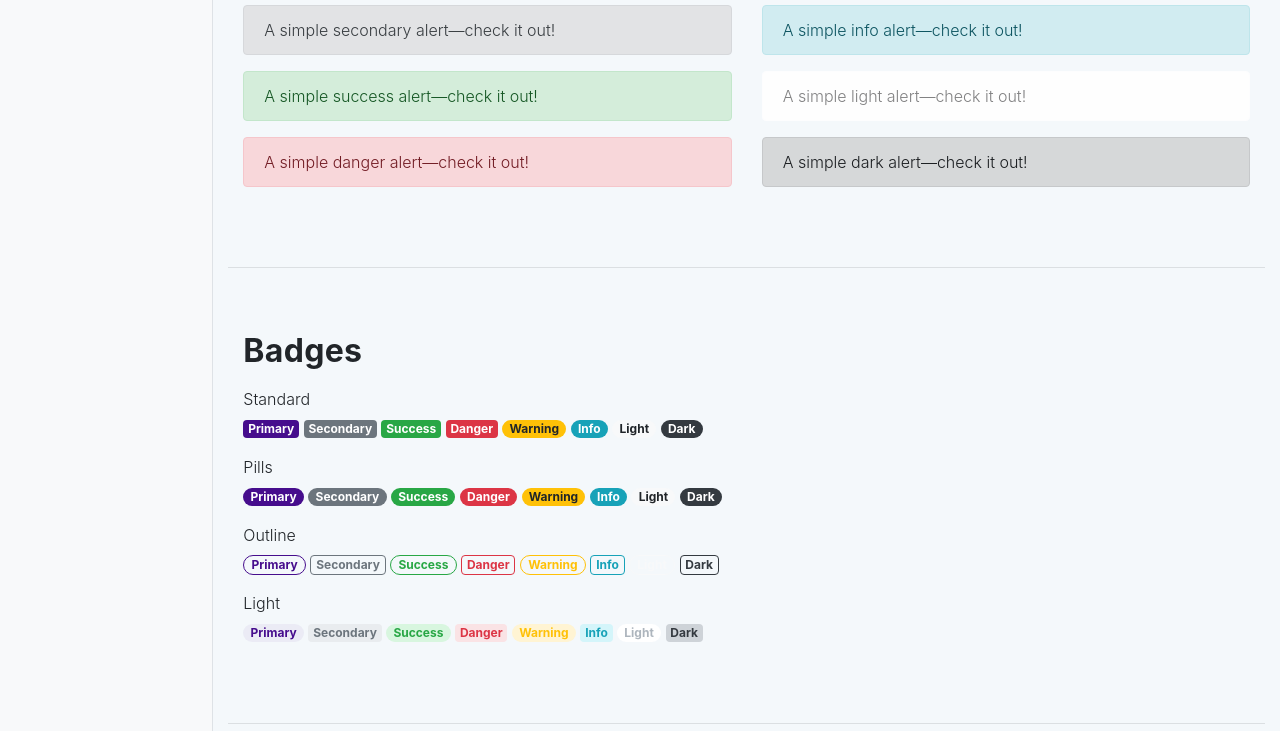
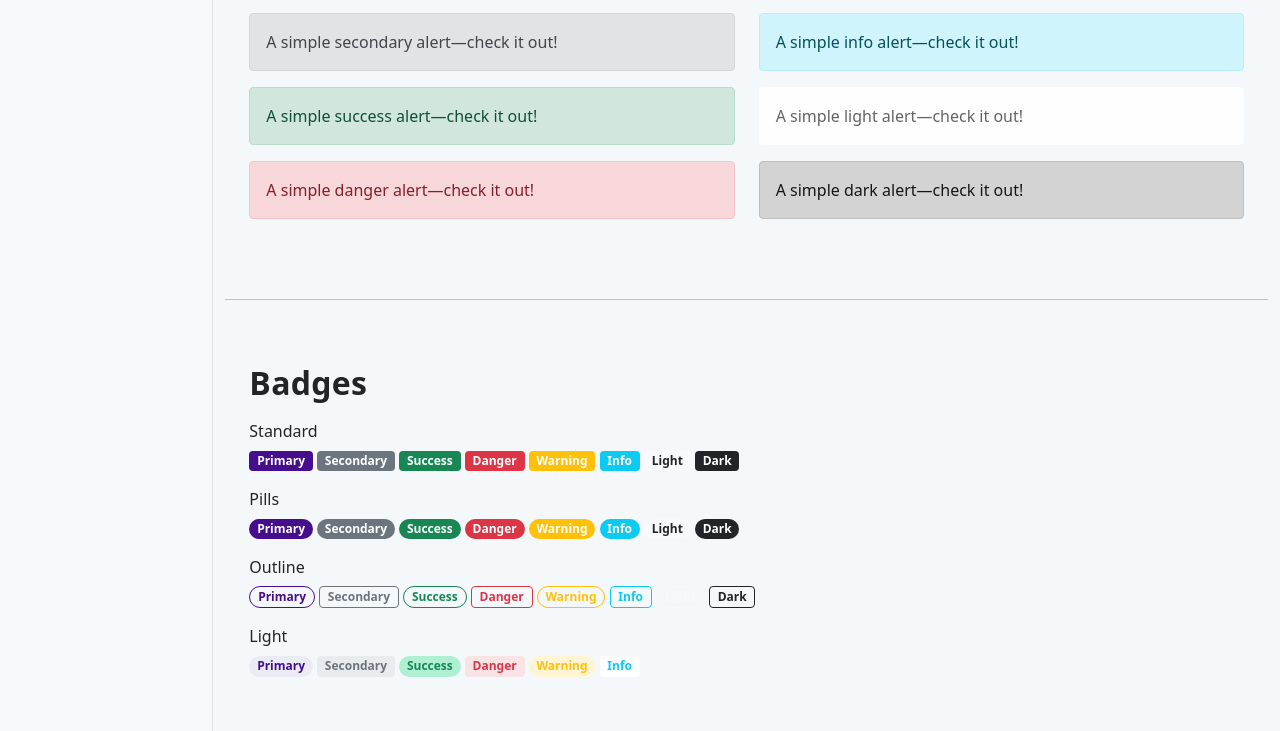
Before and after one commit to LayeredStudio/layered-bootstrap, a website built with webpack: page components.html in a window 1280 px wide. Shown: the part 766-1497 px from the top of the page. Built offline with nearby package versions, Linux system fonts and the light colour scheme.

Commit message:
Updated - Bootstrap v5, removed jQuery

```diff
--- a/components.html
+++ b/components.html
@@ -32,29 +32,30 @@
 	<body>
 
 		<nav class="navbar navbar-expand-lg fixed-top">
+			<div class="container-fluid">
 				<a class="navbar-brand" href="index.html">Layered Design</a>
 				<button class="navbar-toggler text-primary-light" type="button" data-toggle="collapse" data-target="#navbarSupportedContent" aria-controls="navbarSupportedContent" aria-expanded="false" aria-label="Toggle navigation">&#9776; Menu</button>
 
 				<div class="collapse navbar-collapse" id="navbarSupportedContent">
 					<ul class="navbar-nav">
-					<li class="nav-item mr-1">
+						<li class="nav-item me-1">
 							<a class="nav-link" href="brand.html">Brand</a>
 						</li>
-					<li class="nav-item mr-1 active">
+						<li class="nav-item me-1 active">
 							<a class="nav-link" href="components.html">Components</a>
 						</li>
 					</ul>
 
-				<ul class="navbar-nav ml-auto">
-					<li class="nav-item ml-4">
+					<ul class="navbar-nav ms-auto">
+						<li class="nav-item ms-4">
 							<a class="nav-link btn btn-primary" href="#">Sign in</a>
 						</li>
-					<li class="nav-item ml-2">
+						<li class="nav-item ms-2">
 							<a class="nav-link" href="#">Create account</a>
 						</li>
-					<li class="nav-item dropdown ml-3 active">
-						<a class="nav-link dropdown-toggle" data-toggle="dropdown" href="#" role="button" aria-haspopup="true" aria-expanded="false">
-							<img class="rounded-circle mr-1" src="https://files.layered.market/neutral-2.png" alt="Anonymous" width="19" height="19" />
+						<li class="nav-item dropdown ms-3 active">
+							<a class="nav-link dropdown-toggle" data-bs-toggle="dropdown" href="#" role="button" aria-haspopup="true" aria-expanded="false">
+								<img class="rounded-circle me-1" src="https://files.layered.market/neutral-2.png" alt="Anonymous" width="19" height="19" />
 								Anonymous
 							</a>
 							<div class="dropdown-menu">
@@ -65,6 +66,7 @@
 							</div>
 						</li>
 					</ul>
+				</div>
 			</div>
 		</nav>
 
@@ -77,7 +79,7 @@
 
 			<div class="container-fluid">
 				<div class="row">
-					<div class="col-md-2 border-right bg-light py-3">
+					<div class="col-md-2 border-end bg-light py-3">
 
 						<div class="sticky-top" style="top: 64px">
 							<ul class="nav flex-column">
@@ -175,50 +177,48 @@
 
 								<p class="mb-1">Standard</p>
 								<p>
-									<span class="badge badge-primary">Primary</span>
-									<span class="badge badge-secondary">Secondary</span>
-									<span class="badge badge-success">Success</span>
-									<span class="badge badge-danger">Danger</span>
-									<span class="badge badge-pill badge-warning">Warning</span>
-									<span class="badge badge-pill badge-info">Info</span>
-									<span class="badge badge-pill badge-light">Light</span>
-									<span class="badge badge-pill badge-dark">Dark</span>
+									<span class="badge bg-primary">Primary</span>
+									<span class="badge bg-secondary">Secondary</span>
+									<span class="badge bg-success">Success</span>
+									<span class="badge bg-danger">Danger</span>
+									<span class="badge bg-warning">Warning</span>
+									<span class="badge bg-info">Info</span>
+									<span class="badge bg-light text-dark">Light</span>
+									<span class="badge bg-dark">Dark</span>
 								</p>
 
 								<p class="mb-1">Pills</p>
 								<p>
-									<span class="badge badge-pill badge-primary">Primary</span>
-									<span class="badge badge-pill badge-secondary">Secondary</span>
-									<span class="badge badge-pill badge-success">Success</span>
-									<span class="badge badge-pill badge-danger">Danger</span>
-									<span class="badge badge-pill badge-pill badge-warning">Warning</span>
-									<span class="badge badge-pill badge-pill badge-info">Info</span>
-									<span class="badge badge-pill badge-pill badge-light">Light</span>
-									<span class="badge badge-pill badge-pill badge-dark">Dark</span>
+									<span class="badge rounded-pill bg-primary">Primary</span>
+									<span class="badge rounded-pill bg-secondary">Secondary</span>
+									<span class="badge rounded-pill bg-success">Success</span>
+									<span class="badge rounded-pill bg-danger">Danger</span>
+									<span class="badge rounded-pill bg-warning">Warning</span>
+									<span class="badge rounded-pill bg-info">Info</span>
+									<span class="badge rounded-pill bg-light text-dark">Light</span>
+									<span class="badge rounded-pill bg-dark">Dark</span>
 								</p>
 
 								<p class="mb-1">Outline</p>
 								<p>
-									<span class="badge badge-pill badge-outline-primary">Primary</span>
+									<span class="badge rounded-pill badge-outline-primary">Primary</span>
 									<span class="badge badge-outline-secondary">Secondary</span>
-									<span class="badge badge-pill badge-outline-success">Success</span>
+									<span class="badge rounded-pill badge-outline-success">Success</span>
 									<span class="badge badge-outline-danger">Danger</span>
-									<span class="badge badge-pill badge-outline-warning">Warning</span>
+									<span class="badge rounded-pill badge-outline-warning">Warning</span>
 									<span class="badge badge-outline-info">Info</span>
-									<span class="badge badge-pill badge-outline-light">Light</span>
+									<span class="badge rounded-pill badge-outline-light">Light</span>
 									<span class="badge badge-outline-dark">Dark</span>
 								</p>
 
 								<p class="mb-1">Light</p>
 								<p>
-									<span class="badge badge-pill badge-light-primary">Primary</span>
-									<span class="badge badge-light-secondary">Secondary</span>
-									<span class="badge badge-pill badge-light-success">Success</span>
-									<span class="badge badge-light-danger">Danger</span>
-									<span class="badge badge-pill badge-light-warning">Warning</span>
-									<span class="badge badge-light-info">Info</span>
-									<span class="badge badge-pill badge-light-light">Light</span>
-									<span class="badge badge-light-dark">Dark</span>
+									<span class="badge rounded-pill text-primary bg-primary-lighter">Primary</span>
+									<span class="badge text-secondary bg-secondary-light">Secondary</span>
+									<span class="badge rounded-pill text-success bg-success-light">Success</span>
+									<span class="badge text-danger bg-danger-light">Danger</span>
+									<span class="badge rounded-pill text-warning bg-warning-light">Warning</span>
+									<span class="badge text-info bg-info-light">Info</span>
 								</p>
 							</div>
 						</section>
--- a/package.json
+++ b/package.json
@@ -31,9 +31,7 @@
   },
   "homepage": "https://layered.design/",
   "dependencies": {
-    "bootstrap": "^4.5.3",
-    "jquery": "^3.5.1",
-    "popper.js": "^1.16.1"
+    "bootstrap": "^5.0.0"
   },
   "devDependencies": {
     "css-loader": "^5.0.0",
--- a/src/_badge.scss
+++ b/src/_badge.scss
@@ -2,19 +2,6 @@
 @mixin badge-variant-outline($bg) {
   border: 1px solid $bg;
   color: $bg;
-
-  @at-root a#{&} {
-    @include hover-focus() {
-      color: color-yiq($bg);
-      background-color: darken($bg, 10%);
-    }
-
-    &:focus,
-    &.focus {
-      outline: 0;
-      box-shadow: 0 0 0 $badge-focus-width rgba($bg, .5);
-    }
-  }
 }
 
 @each $color, $value in $theme-colors {
@@ -22,43 +9,3 @@
 		@include badge-variant-outline($value);
 	}
 }
-
-.badge-light-primary {
-	background-color: $primary-lighter;
-	color: $primary;
-}
-
-.badge-light-secondary {
-	background-color: $gray-200;
-	color: $secondary;
-}
-
-.badge-light-success {
-	background-color: lighten($success, 50%);
-	color: $success;
-}
-
-.badge-light-danger {
-	background-color: lighten($danger, 40%);
-	color: $danger;
-}
-
-.badge-light-warning {
-	background-color: lighten($warning, 40%);
-	color: $warning;
-}
-
-.badge-light-info {
-	background-color: lighten($info, 50%);
-	color: $info;
-}
-
-.badge-light-light {
-	background-color: lighten($light, 50%);
-	color: $gray-500;
-}
-
-.badge-light-dark {
-	background-color: lighten($dark, 60%);
-	color: $dark;
-}
--- a/src/_card.scss
+++ b/src/_card.scss
@@ -1,5 +1,6 @@
 
 .card {
+	// TODO use .shadow on card element instead of adding here
 	box-shadow: 8px 14px 38px rgba(39,44,49,.06), 1px 3px 8px rgba(39,44,49,.03);
 	transition: box-shadow 0.2s ease-in-out;
 
--- a/src/_toasts.scss
+++ /dev/null
@@ -1,28 +0,0 @@
-
-.toast {
-	min-width: 200px;
-}
-
-.toast-info {
-	color: #0c5460;
-	background-color: #d1ecf1;
-	border-color: #bee5eb;
-}
-
-.toast-success {
-	color: #155724;
-	background-color: #d4edda;
-	border-color: #c3e6cb;
-}
-
-.toast-warning {
-	color: #856404;
-	background-color: #fff3cd;
-	border-color: #ffeeba;
-}
-
-.toast-error {
-	color: #721c24;
-	background-color: #f8d7da;
-	border-color: #f5c6cb;
-}
--- a/src/_type.scss
+++ b/src/_type.scss
@@ -1,10 +1,10 @@
 
 .small-text {
-    font-size: 0.9rem;
+	font-size: 0.9rem;
 }
 
 .smaller-text {
-    font-size: 0.8rem;
+	font-size: 0.8rem;
 }
 
 .subtitle {
@@ -12,17 +12,3 @@
 	font-weight: 400;
 	font-size: 90%;
 }
-
-
-// TODO remove when upgrading to v5
-.display-5 {
-	font-size: 3rem;
-	font-weight: 300;
-	line-height: $display-line-height;
-}
-
-.display-6 {
-	font-size: 2.5rem;
-	font-weight: 300;
-	line-height: $display-line-height;
-}
--- /dev/null
+++ b/src/_utilities.scss
@@ -0,0 +1,15 @@
+
+$theme-colors: map-merge(
+	$theme-colors,
+	(
+		"primary-light": $primary-light,
+		"primary-lighter": $primary-lighter,
+		"secondary-light": $gray-200,
+		"success-light": lighten($success, 50%),
+		"danger-light": lighten($danger, 40%),
+		"warning-light": lighten($warning, 40%),
+		"info-light": lighten($info, 50%),
+	)
+);
+
+$spacers: map-merge($spacers, $custom-spacers);
--- a/src/_variables.scss
+++ b/src/_variables.scss
@@ -5,22 +5,21 @@ $primary: #460d8d !default;
 $primary-light: #6954F7 !default;
 $primary-lighter: transparentize($primary, 0.95) !default;
 
-$theme-colors: (
-    "primary-light": $primary-light,
-    "primary-lighter": $primary-lighter
-);
-
-
 // Spacing
 
-$spacers: (
-    6: 4rem
+$custom-spacers: (
+	6: 4rem
 );
 
 
 // Body
 
 $body-bg: #f4f8fb !default;
+
+
+// Links
+
+$link-decoration: none;
 
 
 // Typography
--- a/src/layered.js
+++ b/src/layered.js
@@ -4,19 +4,19 @@ import './layered.scss'
 
 
 // JS
-import jQuery from 'jquery'
 import bootstrap from 'bootstrap'
 
 
 // Start UI
-jQuery(function($) {
+document.addEventListener('DOMContentLoaded', () => {
+	// Tooltips
+	//$('[data-toggle="tooltip"]').tooltip();
 
-	// Tooltips
-	$('[data-toggle="tooltip"]').tooltip();
-
-	$('.js-version').text(`v${L.version || 1}`)
-
-})
+	const $jsVersion = document.querySelector('.js-version')
+	if ($jsVersion) {
+		$jsVersion.innerText = `v${L.version || 1}`
+	}
+});
 
 
 
@@ -89,5 +89,3 @@ L.getUrlParam = (key, hash) => {
 
 	return params.get(key)
 }
-
-window.jQuery = jQuery
--- a/src/layered.scss
+++ b/src/layered.scss
@@ -10,14 +10,19 @@
 // Bootstrap Configuration
 @import "~bootstrap/scss/functions";
 @import "~bootstrap/scss/variables";
+
+@import 'utilities';
+
 @import "~bootstrap/scss/mixins";
+@import "~bootstrap/scss/utilities";
+
 
 // Bootstrap Layout & components
 @import "~bootstrap/scss/root";
 @import "~bootstrap/scss/reboot";
 @import "~bootstrap/scss/type";
 @import "~bootstrap/scss/images";
-@import "~bootstrap/scss/code";
+@import "~bootstrap/scss/containers";
 @import "~bootstrap/scss/grid";
 @import "~bootstrap/scss/tables";
 @import "~bootstrap/scss/forms";
@@ -25,18 +30,15 @@
 @import "~bootstrap/scss/transitions";
 @import "~bootstrap/scss/dropdown";
 @import "~bootstrap/scss/button-group";
-@import "~bootstrap/scss/input-group";
-@import "~bootstrap/scss/custom-forms";
 @import "~bootstrap/scss/nav";
 @import "~bootstrap/scss/navbar";
 @import "~bootstrap/scss/card";
+@import "~bootstrap/scss/accordion";
 @import "~bootstrap/scss/breadcrumb";
 @import "~bootstrap/scss/pagination";
 @import "~bootstrap/scss/badge";
-@import "~bootstrap/scss/jumbotron";
 @import "~bootstrap/scss/alert";
 @import "~bootstrap/scss/progress";
-@import "~bootstrap/scss/media";
 @import "~bootstrap/scss/list-group";
 @import "~bootstrap/scss/close";
 @import "~bootstrap/scss/toasts";
@@ -45,9 +47,13 @@
 @import "~bootstrap/scss/popover";
 @import "~bootstrap/scss/carousel";
 @import "~bootstrap/scss/spinners";
-@import "~bootstrap/scss/utilities";
-@import "~bootstrap/scss/print";
+@import "~bootstrap/scss/offcanvas";
 
+// Bootstrap Helpers
+@import "~bootstrap/scss/helpers";
+
+// Bootstrap Utilities
+@import "~bootstrap/scss/utilities/api";
 
 // Layered Design System overrides
 @import 'reboot';
@@ -58,7 +64,6 @@
 @import 'nav';
 @import 'navbar';
 @import 'card';
-@import 'toasts';
 @import 'ui-elements';
 
 
```
Also changed, not shown: index.html (+13 -11 lines), 1 other file. Lines whose indentation alone changed are shown as unchanged.
